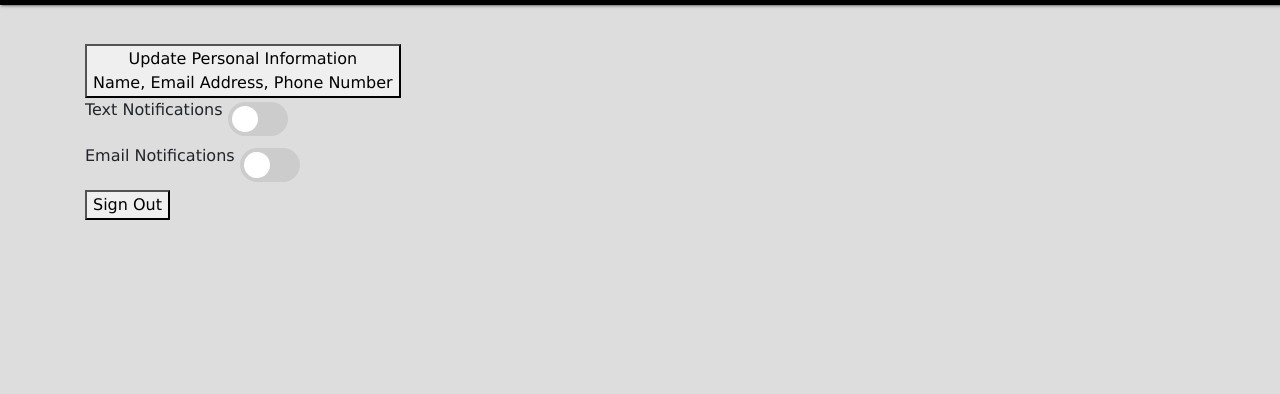
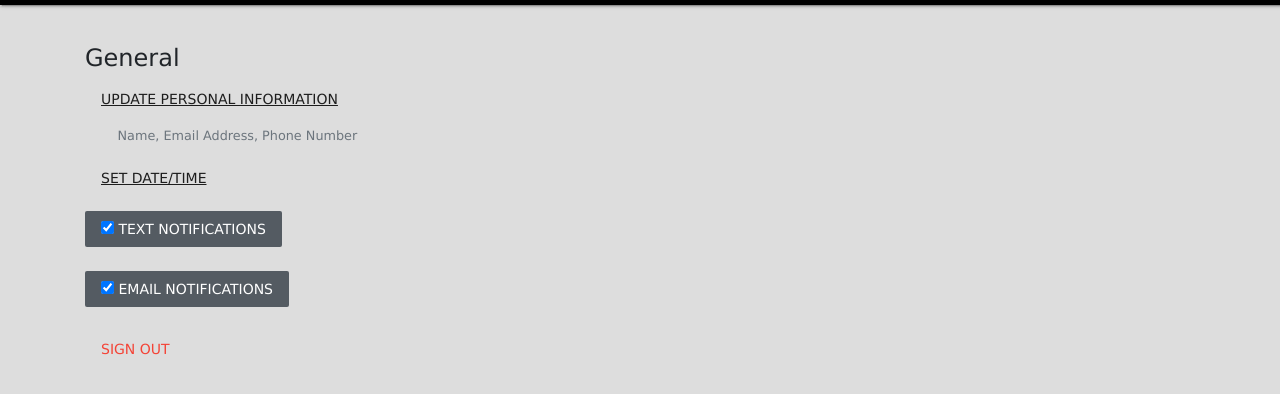
Before and after one commit to CSSE280-TeamM4/Workout-Planner, a plain HTML site: page Workout Planner/public/account.html in a window 1280 px wide. Shown: the part 106-500 px from the top of the page. Drawn offline with Linux system fonts and the light colour scheme; some packages are replaced by stand-ins of ours.

Commit message:
settings page html update

```diff
--- a/Workout Planner/public/account.html
+++ b/Workout Planner/public/account.html
@@ -20,18 +20,31 @@
   </div>
 
   <div id="mainPage" class="container page-container">
-    <!-- <div>General</div> -->
+    <h4>General</h3>
+      <button id="updateButton" type="button" class="btn">
+        Update Personal Information
+      </button>
+      <small id="emailHelp" class="form-text text-muted">&nbsp;&nbsp;&nbsp;&nbsp;&nbsp;&nbsp;&nbsp;&nbsp;Name, Email
+        Address, Phone Number</small>
 
-    <button type="button" class="bigButton">
-      Update Personal Information
-      <br> Name, Email Address, Phone Number
+        <button id="timeButton" type="button" class="btn">
+          Set Date/Time
         </button>
+      <br>
 
-    <!-- <button type="button" class="bigButton">
-      Set Date/Time
-    </button> -->
-    <div>
-      <span>Text Notifications</span>
+      <div class="btn-group-toggle" data-toggle="buttons">
+        <label class="btn btn-secondary active">
+          <input type="checkbox" checked autocomplete="off"> Text Notifications
+        </label>
+        <br>
+        <br>
+        <label class="btn btn-secondary active">
+          <input type="checkbox" checked autocomplete="off"> Email Notifications
+        </label>
+      </div>
+
+      <!-- <div>
+        <span>&nbsp;&nbsp;&nbsp;&nbsp;Text Notifications</span>
         <label class="switch">
           <input type="checkbox">
           <span class="slider round"></span>
@@ -39,23 +52,23 @@
       </div>
 
       <div>
-      <span>Email Notifications</span>
+        <span>&nbsp;&nbsp;&nbsp;&nbsp;Email Notifications</span>
         <label class="switch">
           <input type="checkbox">
           <span class="slider round"></span>
         </label>
-    </div>
-
-    <button type="button" class="signOut">
-      Sign Out
-    </button>
+      </div> -->
+      <br>
+      <button type="button" class="btn btn-danger">Sign Out</button>
 
 
   </div>
   <script src="scripts/jquery.min.js"></script>
   <script src="scripts/popper.js"></script>
   <script src="scripts/bootstrap-material-design.js"></script>
-  <script>$("body").bootstrapMaterialDesign();</script>
+  <script>
+    $("body").bootstrapMaterialDesign();
+  </script>
   <script src="/__/firebase/7.18.0/firebase-app.js"></script>
   <script src="/__/firebase/7.18.0/firebase-analytics.js"></script>
   <script src="/__/firebase/7.18.0/firebase-auth.js"></script>
--- a/Workout Planner/public/styles/main.css
+++ b/Workout Planner/public/styles/main.css
@@ -257,3 +257,13 @@ body {font-family: Verdana, sans-serif;}
 #calendar {
   border: 1px solid gray;
 }
+
+#timeButton {
+  text-decoration: underline;
+  margin-top: 15px;
+  margin-bottom: 15px;
+}
+
+#updateButton {
+  text-decoration: underline;
+}
```
Lines whose indentation alone changed are shown as unchanged.
